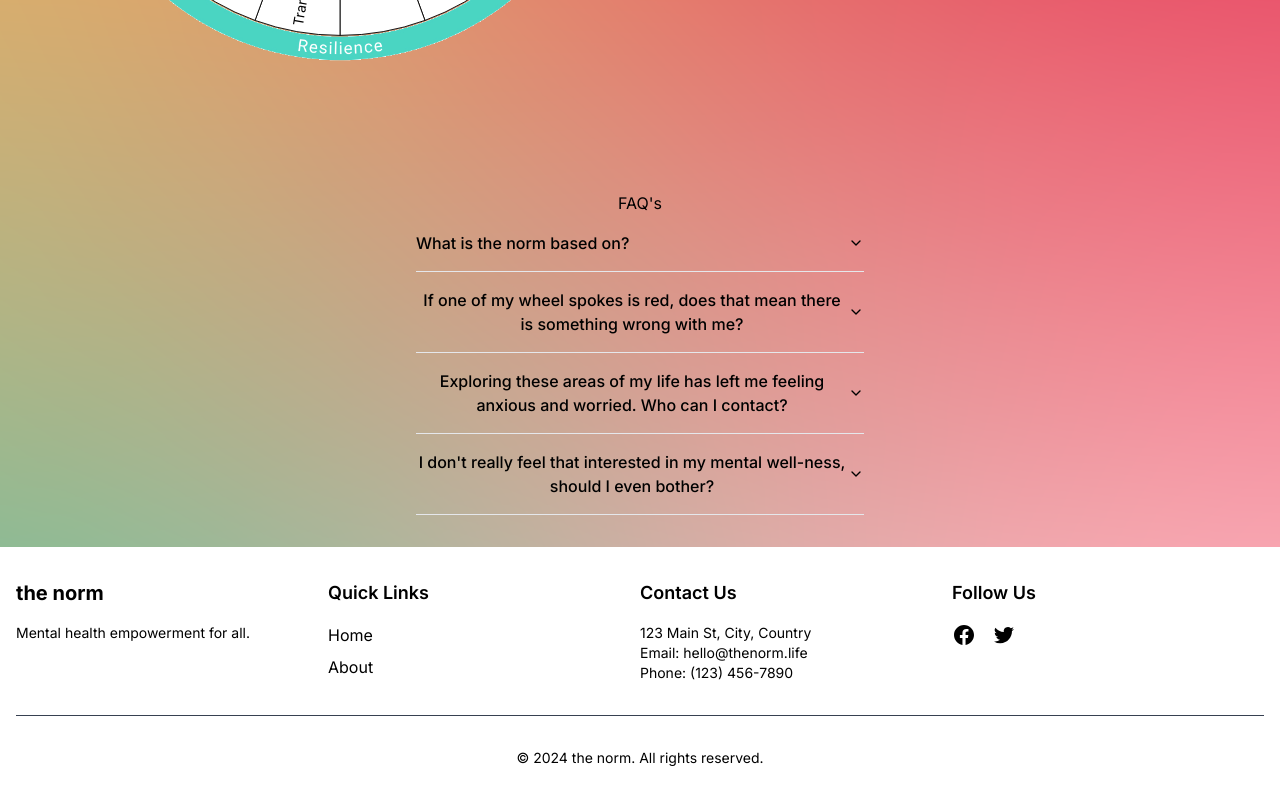
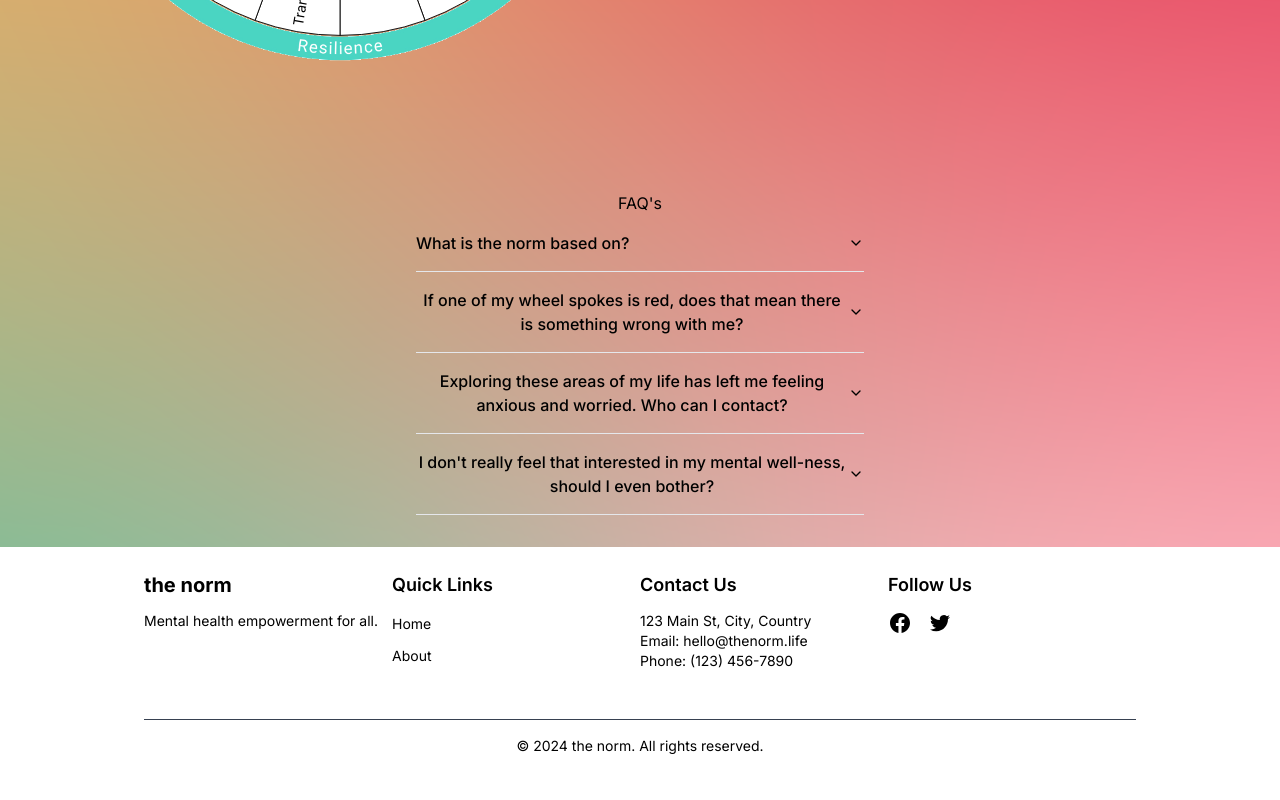
Before and after one commit to fac29/thenorm, a Next.js app: page / in a window 1280 px wide. Shown: the part 617-1417 px from the top of the page. Built offline with nearby package versions, Linux system fonts and the light colour scheme.

Commit message:
squeezed footer text closer together

```diff
--- a/components/footer.tsx
+++ b/components/footer.tsx
@@ -1,38 +1,37 @@
 import Link from "next/link";
-import Image from "next/image";
 
 export function Footer() {
 	return (
-		<footer className="bg-white text-black py-8 bg-card/30">
-			<div className="container mx-auto px-4">
+		<footer className="bg-white text-black py-6 bg-card/30 w-full">
+			<div className="max-w-screen-lg mx-auto px-4">
 				<div className="flex flex-wrap justify-between">
-					<div className="w-full md:w-1/4 mb-6 md:mb-0">
-						<h3 className="text-xl font-bold mb-4">the norm</h3>
+					<div className="w-full sm:w-1/2 md:w-1/4 mb-6">
+						<h3 className="text-xl font-bold mb-3">the norm</h3>
 						<p className="text-sm">Mental health empowerment for all.</p>
 					</div>
-					<div className="w-full md:w-1/4 mb-6 md:mb-0">
-						<h4 className="text-lg font-semibold mb-4">Quick Links</h4>
+					<div className="w-full sm:w-1/2 md:w-1/4 mb-6">
+						<h4 className="text-lg font-semibold mb-3">Quick Links</h4>
 						<ul className="space-y-2">
 							<li>
-								<Link href="/" className="hover:text-gray-300">
+								<Link href="/" className="hover:text-gray-600 text-sm">
 									Home
 								</Link>
 							</li>
 							<li>
-								<Link href="/about" className="hover:text-gray-300">
+								<Link href="/about" className="hover:text-gray-600 text-sm">
 									About
 								</Link>
 							</li>
 						</ul>
 					</div>
-					<div className="w-full md:w-1/4 mb-6 md:mb-0">
-						<h4 className="text-lg font-semibold mb-4">Contact Us</h4>
+					<div className="w-full sm:w-1/2 md:w-1/4 mb-6">
+						<h4 className="text-lg font-semibold mb-3">Contact Us</h4>
 						<p className="text-sm">123 Main St, City, Country</p>
-						<p className="text-sm">Email: hello@thenorm.life </p>
+						<p className="text-sm">Email: hello@thenorm.life</p>
 						<p className="text-sm">Phone: (123) 456-7890</p>
 					</div>
-					<div className="w-full md:w-1/4">
-						<h4 className="text-lg font-semibold mb-4">Follow Us</h4>
+					<div className="w-full sm:w-1/2 md:w-1/4">
+						<h4 className="text-lg font-semibold mb-3">Follow Us</h4>
 						<div className="flex space-x-4">
 							<a href="#" className="hover:text-purple-600">
 								<span className="sr-only">Facebook</span>
@@ -63,7 +62,7 @@ export function Footer() {
 						</div>
 					</div>
 				</div>
-				<div className="mt-8 border-t border-gray-700 pt-8 text-sm text-center">
+				<div className="mt-6 border-t border-gray-700 pt-4 text-sm text-center">
 					<p>
 						&copy; {new Date().getFullYear()} the norm. All rights reserved.
 					</p>
```
